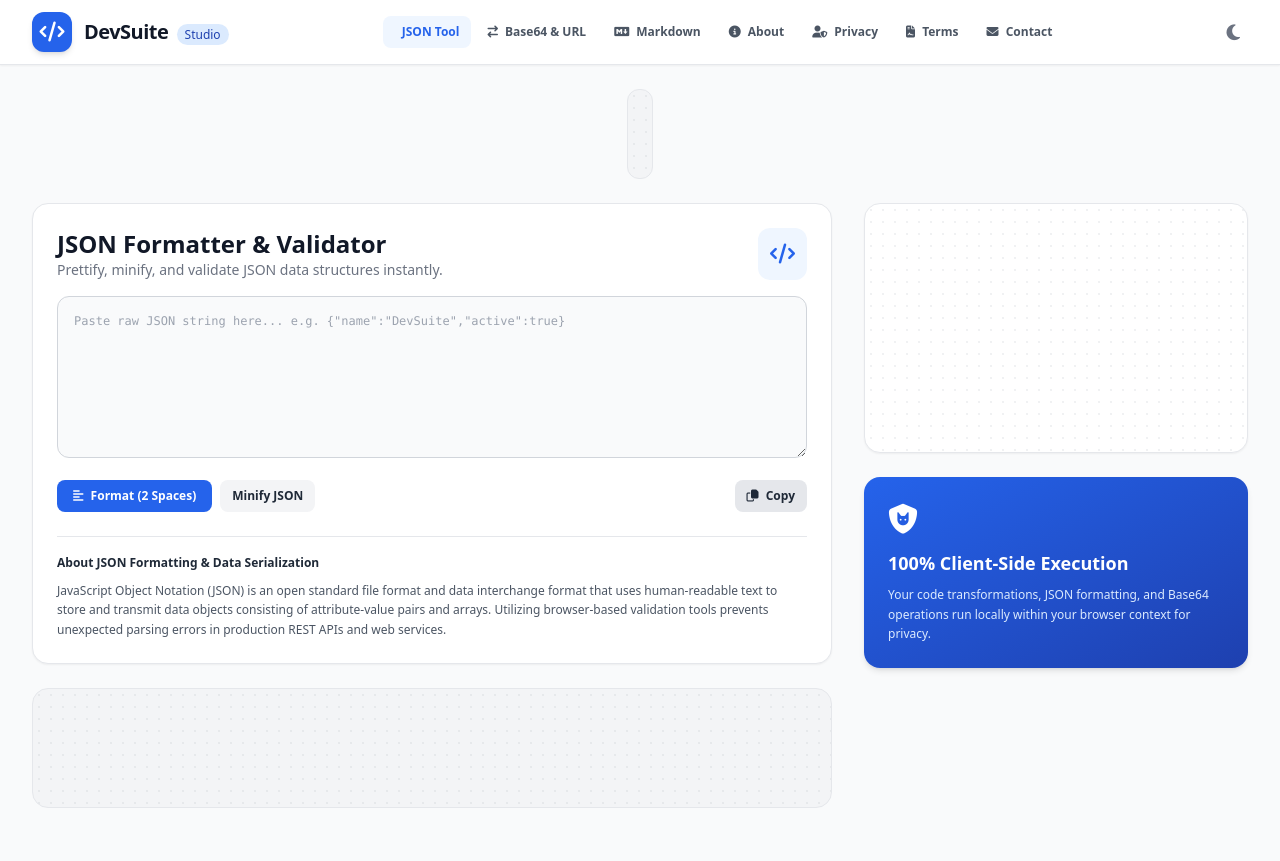
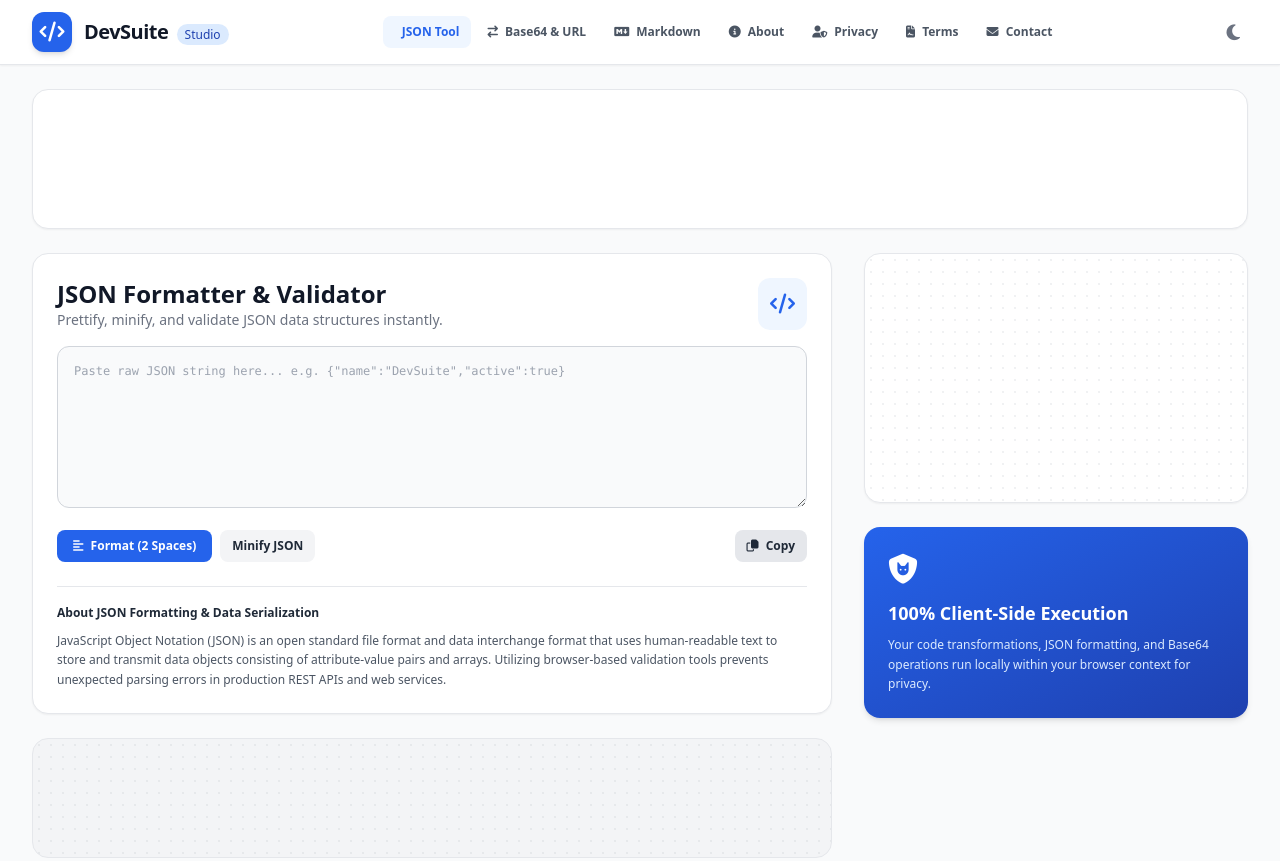
Before and after one commit to jfrankline818-arch/DevSuite-Studio-Utilities., a plain HTML site: page index.html in a window 1280 px wide. Shown: the top 861 px of the page. Drawn offline with nearby package versions, Linux system fonts and the light colour scheme.

Commit message:
Update index.html

```diff
--- a/index.html
+++ b/index.html
@@ -108,18 +108,20 @@
         </div>
     </header>
 
-    <!-- TOP LEADERBOARD AD CONTAINER (UNLABELED & BLANK) -->
-    <div class="max-w-7xl mx-auto px-4 sm:px-6 lg:px-8 mt-6">
-        <div class="w-full bg-gray-100 dark:bg-gray-800 border border-gray-200 dark:border-gray-700 rounded-xl p-3 min-h-[90px] flex items-center justify-center adsense-placeholder">
+    <!-- AD UNIT #1: TOP LEADERBOARD BANNER (ENLARGED & RESPONSIVE) -->
+    <div class="max-w-7xl mx-auto w-full px-4 sm:px-6 lg:px-8 mt-6">
+        <div class="w-full bg-white dark:bg-gray-800 border border-gray-200 dark:border-gray-700 rounded-2xl p-4 sm:p-6 text-center adsense-container shadow-sm min-h-[120px] flex items-center justify-center">
+            <div class="w-full flex justify-center items-center min-h-[90px]">
                 <ins class="adsbygoogle"
-                 style="display:block; width:100%; text-align:center;"
+                     style="display:block; width:100%; max-width:728px; height:90px;"
                      data-ad-client="ca-pub-4321543724878495"
                      data-ad-slot="1234567890"
-                 data-ad-format="auto"
+                     data-ad-format="horizontal"
                      data-full-width-responsive="true"></ins>
                 <script>
                      (adsbygoogle = window.adsbygoogle || []).push({});
                 </script>
+            </div>
         </div>
     </div>
 
```
Lines whose indentation alone changed are shown as unchanged.
